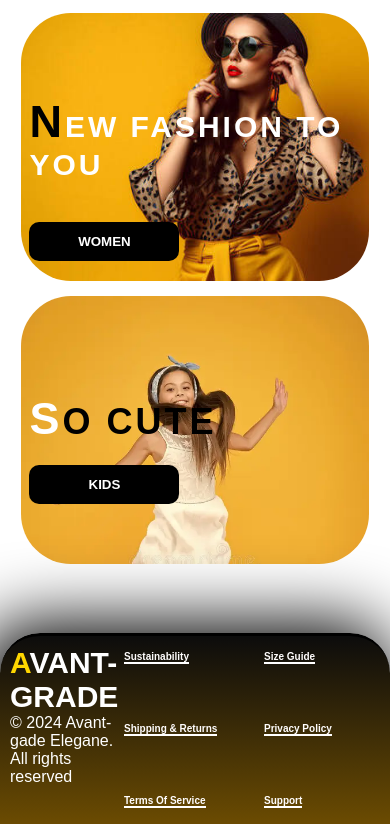
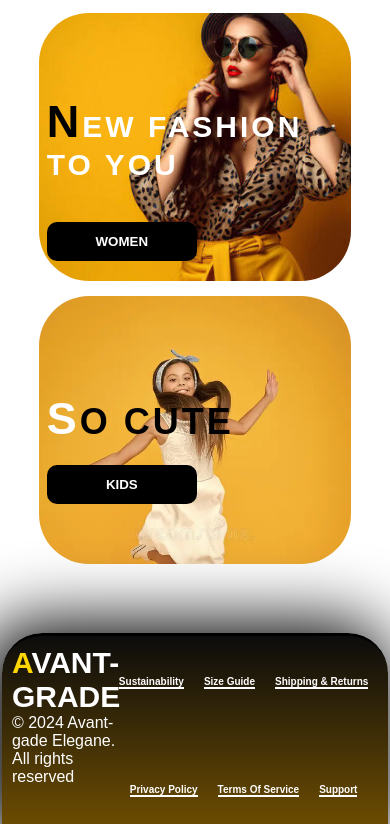
Before and after one commit to ahmedmohamedahmedaboelmagd-pixel/AVANT-GRADE, a plain HTML site: page index.html in a window 390 px wide. Shown: the part 1176-2000 px from the top of the page. Drawn offline with Linux system fonts and the light colour scheme.

Commit message:
Add files via upload

```diff
--- a/index.html
+++ b/index.html
@@ -11,7 +11,7 @@
 </head>
 <body>
     <!-- nav-bar -->
-     <div class="section1">
+
      <div class="nav">
         <!-- logo -->
         <h2 class="logo">AVANT-GRADE</h2>
@@ -29,7 +29,7 @@
         <i class="fas fa-user"></i>
         </div>
      </div>
-     </div>
+      <div class="section1">
      <!-- content -->
      <div class="container">
         <h3>redefine elegance</h3>
@@ -42,7 +42,7 @@
         <button class="ex">explore</button>
         </div>
      </div>
-
+         </div>
 
      <!-- section2 -->
       <div class="content"  id="c1">
--- a/style.css
+++ b/style.css
@@ -14,7 +14,6 @@ body{
     flex-direction: column;
     justify-content: center;
     align-items: center;
-    overflow: hidden;
 }
 .section1{
     background-image:url(6ab1a7a6-f441-4d2a-8bee-d1bdb46a0597.jfif);
@@ -23,6 +22,9 @@ body{
     height: 800px;
     background-position: center;
     border-radius:0px 0px 20px 20px ;
+    display: flex;
+    align-items: center;
+    justify-content: center;
 
 }
 .nav{
@@ -37,6 +39,7 @@ body{
     width: 100%;
     border-bottom: 2px solid black;
     position: fixed;
+    top: 0;
     z-index: 1;
 }
 .logo{
@@ -488,11 +491,11 @@ justify-content: space-evenly;}
     transform: scale(0.9);
 }
 }
-@media(min-width:350px) and (max-width:600px){
+@media(max-width:600px){
 
 
     .container{
-        width: 390PX;
+        width: 90%;
     }
         .container H2{
         font-size: 20px;
@@ -515,7 +518,7 @@ justify-content: space-evenly;}
         align-items: center;
     }
   .row{
-    width: 100%;
+    width: 90%;
     height: 50%;
     box-shadow: none;
 }
@@ -524,7 +527,7 @@ justify-content: space-evenly;}
     bottom: 20px;
 }
 .column{
-    width: 100%;
+    width: 90%;
     height: 100%;
 display: flex;
 flex-direction: column;
@@ -534,16 +537,26 @@ justify-content: space-evenly;
     height:100%;
     box-shadow: none;
     width: 100%;
-}  .policy{
+}
+footer{
+    width: 99%;
+}
+.policy{
     display: flex;
     flex-direction: row;
     flex-wrap: wrap;
     justify-content: center;
+    align-items: center;
     width: 100%;
+    height: auto;
+
 
 }
 .policy p{
-    width: 100px;
+    width: auto;
+    gap: 0;
+    padding: 0;
+    margin: 0;
 }
 .policy p a{
     font-size: 10px;
```
